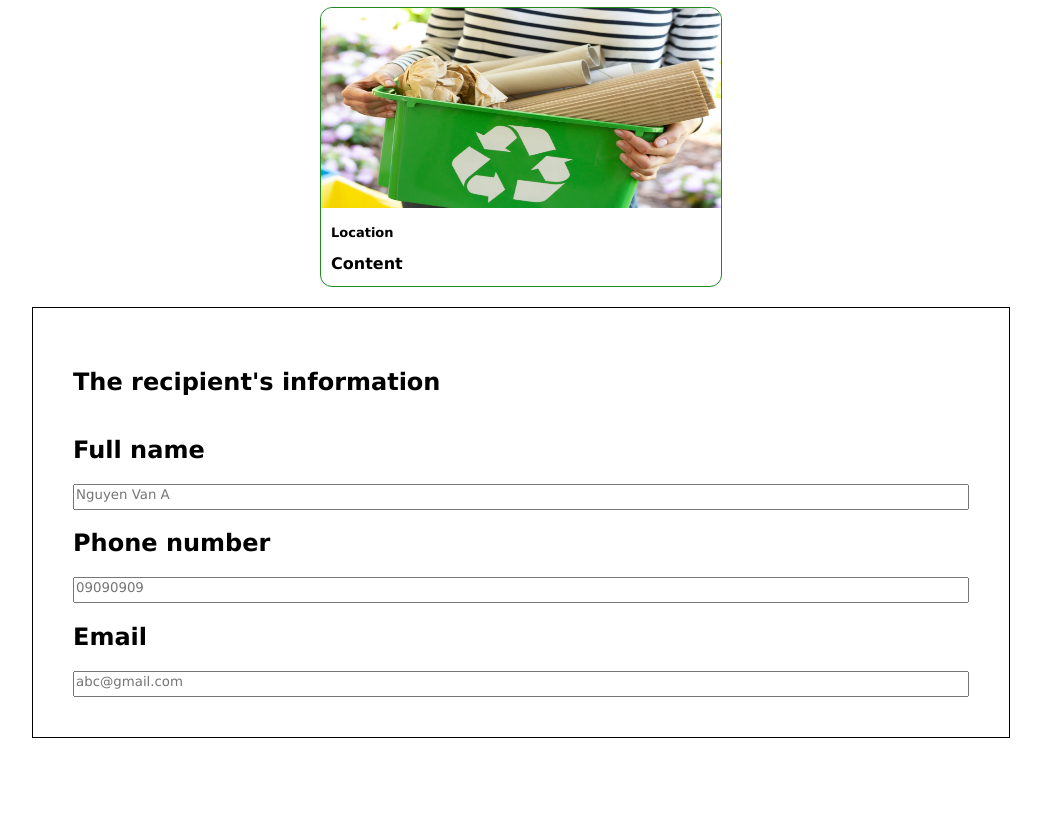
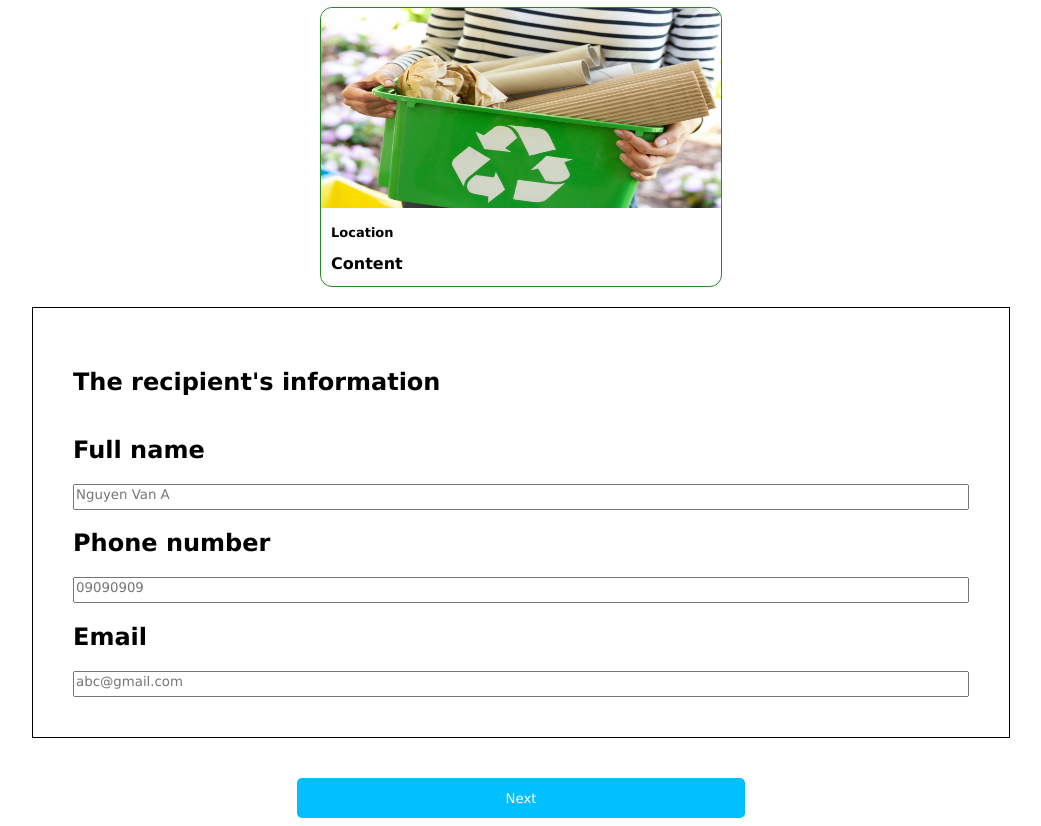
Before and after one commit to Heinsburg123/ROUND2, a plain HTML site: page reduce/Booking/index.html in a window 1280 px wide. Shown: the part 162-988 px from the top of the page, without its empty margins (119-1160 px from the left). Before the commit the page ends 908 px from the top, so only its background shows below. Drawn offline with Linux system fonts and the light colour scheme.

Commit message:
add button for booking

```diff
--- a/reduce/Booking/index.html
+++ b/reduce/Booking/index.html
@@ -29,6 +29,9 @@
             <textarea class="emailinput" placeholder="abc@gmail.com"></textarea>
         </div>
     </div>
+    <div class="buttcontain">
+        <button class="next">Next</button>
+    </div>
 </body>
 <script src="script.js"></script>
 </html>
--- a/reduce/Booking/style.css
+++ b/reduce/Booking/style.css
@@ -70,5 +70,23 @@ textarea
     margin-top: 20px;
     padding: 20px;
     padding: 40px;
-
 }
+.buttcontain
+{
+    display:flex;
+    justify-content:center;
+}
+.next
+{
+    margin-top:40px;
+    width: 35vw;
+    height: 5vh;
+    background-color: deepskyblue;
+    color:white;
+    border:0;
+    border-radius: 5px;
+}
+button:hover
+{
+    cursor: pointer;
+}
```
